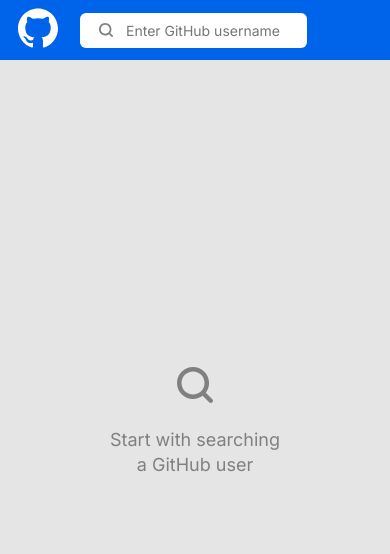
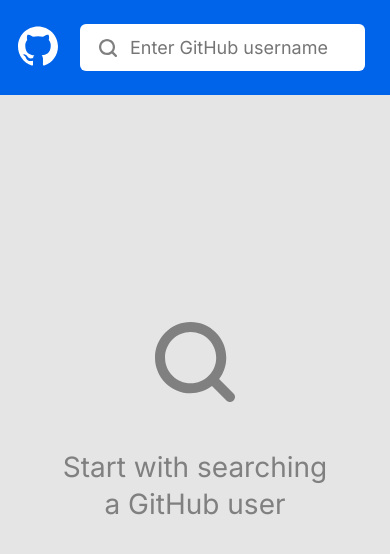
Before and after one commit to SlavaUnbel/startup-summer-test, a React (Create React App) app: page / in a window 390 px wide. Shown: the top 554 px of the page. Built offline with nearby package versions, Linux system fonts and the light colour scheme.

Commit message:
fix(client): fix mobile adaptiveness and add itemsPerPage for different screen sizes

```diff
--- a/src/components/GithubProfile/GithubProfile.scss
+++ b/src/components/GithubProfile/GithubProfile.scss
@@ -1,57 +1,55 @@
 :root {
     --layout-user-icon-width: 65px;
-    --mobile-layout-user-icon-width: 33px;
+    --mobile-layout-user-icon-width: 75px;
     --layout-user-icon-height: 75px;
-    --mobile-layout-user-icon-height: 38px;
+    --mobile-layout-user-icon-height: 85px;
     --layout-user-icon-margin-bottom: 42px;
-    --mobile-layout-user-icon-margin-bottom: 21px;
     --no-user-text-font-size: 22px;
-    --mobile-no-user-text-font-size: 18px;
+    --mobile-no-user-text-font-size: 28px;
     --no-user-text-line-height: 30.8px;
-    --mobile-no-user-text-line-height: 25.8px;
+    --mobile-no-user-text-line-height: 36.8px;
     --github-profile-width: calc(100% - 116px);
     --mobile-medium-github-profile-width: calc(100% - 64px);
     --mobile-small-github-profile-width: calc(100% - 32px);
     --github-profile-padding: 102px 58px 30px;
-    --mobile-medium-github-profile-padding: 96px 32px 24px;
-    --mobile-small-github-profile-padding: 90px 16px 18px;
+    --mobile-medium-github-profile-padding: 102px 32px 24px;
+    --mobile-small-github-profile-padding: 102px 16px 18px;
     --user-info-margin-right: 80px;
-    --mobile-user-info-margin-bottom: 16px;
+    --mobile-user-info-margin-bottom: 24px;
     --avatar-img-size: 280px;
-    --mobile-medium-avatar-img-size: 220px;
+    --mobile-medium-avatar-img-size: 320px;
     --mobile-small-avatar-img-size: 160px;
     --avatar-img-margin-bottom: 29px;
-    --mobile-avatar-img-margin-right: 8px;
     --user-name-font-size: 26px;
-    --mobile-user-name-font-size: 22px;
+    --mobile-user-name-font-size: 40px;
     --user-name-line-height: 33.8px;
-    --mobile-user-name-line-height: 27.8px;
+    --mobile-user-name-line-height: 44.8px;
     --user-name-margin-bottom: 12px;
     --user-link-font-size: 18px;
-    --mobile-user-link-font-size: 14px;
+    --mobile-user-link-font-size: 32px;
     --user-link-margin-bottom: 25px;
     --people-icon-size: 24px;
+    --mobile-people-icon-size: 40px;
     --people-icon-margin-right: 12px;
     --people-text-font-size: 16px;
-    --mobile-people-text-font-size: 14px;
+    --mobile-people-text-font-size: 32px;
     --people-text-line-height: 24px;
-    --mobile-people-text-line-height: 20px;
+    --mobile-people-text-line-height: 32px;
     --people-text-margin-right: 16px;
     --mobile-people-text-margin-bottom: 4px;
     --repos-heading-font-size: 32px;
-    --mobile-repos-heading-font-size: 24px;
+    --mobile-repos-heading-font-size: 36px;
     --repos-heading-line-height: 41.6px;
     --mobile-repos-heading-line-height: 36.6px;
     --repos-heading-margin-bottom: 29px;
-    --mobile-repos-heading-margin-bottom: 14px;
-    --mobile-no-repos-icon-height: 31px;
-    --mobile-no-repos-icon-width: 38px;
+    --mobile-repos-heading-margin-bottom: 18px;
+    --mobile-no-repos-icon-height: 70px;
+    --mobile-no-repos-icon-width: 80px;
     --no-repos-icon-margin-bottom: 48px;
-    --mobile-no-repos-icon-margin-bottom: 24px;
     --no-repos-text-font-size: 22px;
-    --mobile-no-repos-text-font-size: 18px;
+    --mobile-no-repos-text-font-size: 28px;
     --no-repos-text-line-height: 30.8px;
-    --mobile-no-repos-text-line-height: 25.8px;
+    --mobile-no-repos-text-line-height: 36.8px;
 }
 
 .user-icon {
@@ -59,10 +57,9 @@
     height: var(--layout-user-icon-height);
     margin-bottom: var(--layout-user-icon-margin-bottom);
 
-    @media (max-width: 800px) {
+    @media (max-width: 1000px) {
         width: var(--mobile-layout-user-icon-width);
         height: var(--mobile-layout-user-icon-height);
-        margin-bottom: var(--mobile-layout-user-icon-margin-bottom);
     }
 }
 
@@ -72,7 +69,7 @@
     line-height: var(--no-user-text-line-height);
     color: #808080;
 
-    @media (max-width: 800px) {
+    @media (max-width: 1000px) {
         font-size: var(--mobile-no-user-text-font-size);
         line-height: var(--mobile-no-user-text-line-height);
     }
@@ -86,7 +83,7 @@
     align-items: center;
     justify-content: space-between;
 
-    @media (max-width: 800px) {
+    @media (max-width: 1000px) {
         flex-direction: column;
         padding: var(--mobile-medium-github-profile-padding);
         width: var(--mobile-medium-github-profile-width);
@@ -105,7 +102,7 @@
         justify-content: flex-start;
         margin-right: var(--user-info-margin-right);
 
-        @media (max-width: 800px) {
+        @media (max-width: 1000px) {
             width: 100%;
             height: unset;
             flex-direction: row;
@@ -121,7 +118,7 @@
             border-radius: 50%;
             margin-bottom: var(--avatar-img-margin-bottom);
 
-            @media (max-width: 800px) {
+            @media (max-width: 1000px) {
                 width: var(--mobile-medium-avatar-img-size);
                 height: var(--mobile-medium-avatar-img-size);
                 margin-bottom: 0;
@@ -141,7 +138,7 @@
             line-height: var(--user-name-line-height);
             margin-bottom: var(--user-name-margin-bottom);
 
-            @media (max-width: 800px) {
+            @media (max-width: 1000px) {
                 font-size: var(--mobile-user-name-font-size);
                 line-height: var(--mobile-user-name-line-height);
             }
@@ -154,7 +151,7 @@
             color: #0064EB;
             margin-bottom: var(--user-link-margin-bottom);
 
-            @media (max-width: 800px) {
+            @media (max-width: 1000px) {
                 font-size: var(--mobile-user-link-font-size);
             }
         }
@@ -163,7 +160,7 @@
             display: flex;
             align-items: center;
 
-            @media (max-width: 800px) {
+            @media (max-width: 1000px) {
                 flex-direction: column;
             }
 
@@ -171,14 +168,14 @@
                 display: flex;
                 align-items: center;
 
-                @media (max-width: 800px) {
+                @media (max-width: 1000px) {
                     width: 100%;
                 }
 
                 &:first-child {
                     margin-right: var(--people-text-margin-right);
 
-                    @media (max-width: 800px) {
+                    @media (max-width: 1000px) {
                         margin-right: 0;
                         margin-bottom: var(--mobile-people-text-margin-bottom);
                     }
@@ -188,6 +185,11 @@
                     width: var(--people-icon-size);
                     height: var(--people-icon-size);
                     margin-right: var(--people-icon-margin-right);
+
+                    @media (max-width: 1000px) {
+                        width: var(--mobile-people-icon-size);
+                        height: var(--mobile-people-icon-size);
+                    }
                 }
 
                 .people-text {
@@ -195,7 +197,7 @@
                     line-height: var(--people-text-line-height);
                     margin: 0;
 
-                    @media (max-width: 800px) {
+                    @media (max-width: 1000px) {
                         font-size: var(--mobile-people-text-font-size);
                         line-height: var(--mobile-people-text-line-height);
                     }
@@ -220,7 +222,7 @@
             line-height: var(--repos-heading-line-height);
             margin-bottom: var(--repos-heading-margin-bottom);
 
-            @media (max-width: 800px) {
+            @media (max-width: 1000px) {
                 font-size: var(--mobile-repos-heading-font-size);
                 line-height: var(--mobile-repos-heading-line-height);
                 margin-bottom: var(--mobile-repos-heading-margin-bottom);
@@ -241,10 +243,9 @@
             .no-repos-icon {
                 margin-bottom: var(--no-repos-icon-margin-bottom);
 
-                @media (max-width: 800px) {
+                @media (max-width: 1000px) {
                     width: var(--mobile-no-repos-icon-width);
                     height: var(--mobile-no-repos-icon-height);
-                    margin-bottom: var(--mobile-no-repos-icon-margin-bottom);
                 }
             }
 
@@ -254,12 +255,11 @@
                 line-height: var(--no-repos-text-line-height);
                 color: #808080;
 
-                @media (max-width: 800px) {
+                @media (max-width: 1000px) {
                     font-size: var(--mobile-no-repos-text-font-size);
                     line-height: var(--mobile-no-repos-text-line-height);
                 }
             }
         }
     }
-
 }
--- a/src/components/GithubProfile/Repositories/Repositories.scss
+++ b/src/components/GithubProfile/Repositories/Repositories.scss
@@ -22,13 +22,15 @@
     --next-margin-left: 5px;
     --page-font-size: 14px;
     --page-padding: 2px 6px;
+    --page-margin: 0 8px;
 }
 
 .repos {
     width: 100%;
     display: flex;
     flex-direction: column;
-    justify-content: space-between;
+    justify-content: flex-start;
+    flex: 1;
 
     .repo-wrapper {
         padding: var(--repo-wrapper-padding);
@@ -39,7 +41,7 @@
         margin-bottom: var(--repo-wrapper-margin-bottom);
         max-height: var(--repo-wrapper-max-height);
 
-        @media (max-width: 800px) {
+        @media (max-width: 1000px) {
             padding: var(--mobile-repo-wrapper-padding);
             margin-bottom: var(--mobile-repo-wrapper-margin-bottom);
         }
@@ -51,7 +53,7 @@
             line-height: var(--repo-name-line-height);
             margin-bottom: var(--repo-name-margin-bottom);
 
-            @media (max-width: 800px) {
+            @media (max-width: 1000px) {
                 font-size: var(--mobile-repo-name-font-size);
                 line-height: var(--mobile-repo-name-line-height);
                 margin-bottom: var(--mobile-repo-name-margin-bottom);
@@ -63,7 +65,7 @@
             font-size: var(--repo-description-font-size);
             line-height: var(--repo-description-line-height);
 
-            @media (max-width: 800px) {
+            @media (max-width: 1000px) {
                 font-size: var(--mobile-repo-description-font-size);
                 line-height: var(--mobile-repo-description-line-height);
             }
@@ -80,17 +82,15 @@
         bottom: 0;
         right: 0;
 
-        @media (max-width: 800px) {
-            right: 36px;
-            bottom: 250px;
-        }
-
-        @media (max-width: 500px) {
-            bottom: 200px;
+        @media (max-width: 1000px) {
+            align-items: flex-start;
+            bottom: unset;
+            top: 0;
+            right: 32px;
         }
 
         .pages-count {
-            margin: 0;
+            margin: 8px 0 0;
             font-size: var(--pages-count-font-size);
             line-height: var(--pages-count-line-height);
             color: #808080;
@@ -102,6 +102,7 @@
             align-items: center;
             list-style: none;
             padding: 0;
+            margin: 8px 0 0;
 
             .previous {
                 display: flex;
@@ -128,7 +129,7 @@
                 margin-left: var(--next-margin-left);
                 cursor: pointer;
 
-                &:hover {
+                a:hover {
                     transition: all 0.3s ease;
                     color: #0064EB;
                 }
@@ -145,14 +146,15 @@
                 color: #808080;
                 font-size: var(--page-font-size);
                 padding: var(--page-padding);
+                margin: var(--page-margin);
                 cursor: pointer;
             }
 
             .active {
                 transition: all 0.3s ease;
-                background: #0064EB;
 
                 a {
+                    background: #0064EB;
                     color: #fff;
                 }
             }
--- a/src/components/Header/Header.scss
+++ b/src/components/Header/Header.scss
@@ -1,16 +1,21 @@
 :root {
     --header-padding: 16px 41px;
-    --header-medium-mobile-padding: 12px 28px;
-    --header-small-mobile-padding: 8px 18px;
+    --header-large-mobile-padding: 20px 30px;
+    --header-medium-mobile-padding: 20px 24px;
+    --header-small-mobile-padding: 24px 18px;
     --logo-size: 40px;
     --logo-margin-right: 22px;
     --search-input-padding: 8px 19px;
+    --mobile-search-input-padding: 12px 19px;
     --search-icon-size: 14px;
+    --mobile-search-icon-size: 18px;
     --search-input-icon-margin-right: 11px;
     --search-input-font-size: 14px;
+    --mobile-search-input-font-size: 18px;
     --search-input-width: 500px;
-    --mobile-medium-search-input-width: 240px;
-    --mobile-small-search-input-width: 160px;
+    --mobile-large-search-input-width: calc(100vw - 188px);
+    --mobile-medium-search-input-width: calc(100vw - 182px);
+    --mobile-small-search-input-width: calc(100vw - 176px);
 }
 
 .header {
@@ -20,6 +25,10 @@
     position: fixed;
     background: #0064EB;
     padding: var(--header-padding);
+
+    @media (max-width: 1000px) {
+        padding: var(--header-large-mobile-padding);
+    }
 
     @media (max-width: 800px) {
         padding: var(--header-medium-mobile-padding);
@@ -42,10 +51,19 @@
         padding: var(--search-input-padding);
         border-radius: 6px;
 
+        @media (max-width: 1000px) {
+            padding: var(--mobile-search-input-padding);
+        }
+
         .search-icon {
             width: var(--search-icon-size);
             height: var(--search-icon-size);
             margin-right: var(--search-input-icon-margin-right);
+
+            @media (max-width: 1000px) {
+                width: var(--mobile-search-icon-size);
+                height: var(--mobile-search-icon-size);
+            }
         }
 
         .search-input {
@@ -54,6 +72,11 @@
             font-family: inherit;
             font-size: var(--search-input-font-size);
             width: var(--search-input-width);
+
+            @media (max-width: 1000px) {
+                font-size: var(--mobile-search-input-font-size);
+                width: var(--mobile-large-search-input-width);
+            }
 
             @media (max-width: 800px) {
                 width: var(--mobile-medium-search-input-width);
--- a/src/components/Loader/Loader.scss
+++ b/src/components/Loader/Loader.scss
@@ -1,10 +1,10 @@
 :root {
     --loader-border-bg: 16px solid #f3f3f3;
     --loader-border-spinner: 16px solid #808080;
-    --mobile-loader-border-bg: 8px solid #f3f3f3;
-    --mobile-loader-border-spinner: 8px solid #808080;
+    --mobile-loader-border-bg: 12px solid #f3f3f3;
+    --mobile-loader-border-spinner: 12px solid #808080;
     --loader-size: 120px;
-    --mobile-loader-size: 60px;
+    --mobile-loader-size: 96px;
 }
 
 .loader {
--- a/src/components/StartScreen/StartScreen.scss
+++ b/src/components/StartScreen/StartScreen.scss
@@ -1,12 +1,11 @@
 :root {
     --layout-search-icon-size: 64px;
-    --mobile-layout-search-icon-size: 36px;
+    --mobile-layout-search-icon-size: 80px;
     --layout-search-icon-margin-bottom: 47px;
-    --mobile-layout-search-icon-margin-bottom: 24px;
     --start-text-font-size: 22px;
-    --mobile-start-text-font-size: 18px;
+    --mobile-start-text-font-size: 28px;
     --start-text-line-height: 30.8px;
-    --mobile-start-text-line-height: 25.4px;
+    --mobile-start-text-line-height: 36.8px;
 }
 
 .layout-search-icon {
@@ -14,10 +13,9 @@
     height: var(--layout-search-icon-size);
     margin-bottom: var(--layout-search-icon-margin-bottom);
 
-    @media (max-width: 800px) {
+    @media (max-width: 1000px) {
         width: var(--mobile-layout-search-icon-size);
         height: var(--mobile-layout-search-icon-size);
-        margin-bottom: var(--mobile-layout-search-icon-margin-bottom);
     }
 }
 
@@ -28,7 +26,7 @@
     color: #808080;
     text-align: center;
 
-    @media (max-width: 800px) {
+    @media (max-width: 1000px) {
         font-size: var(--mobile-start-text-font-size);
         line-height: var(--mobile-start-text-line-height);
     }
```
Also changed, not shown: src/components/GithubProfile/Repositories/Repositories.tsx (+8 -5 lines).
